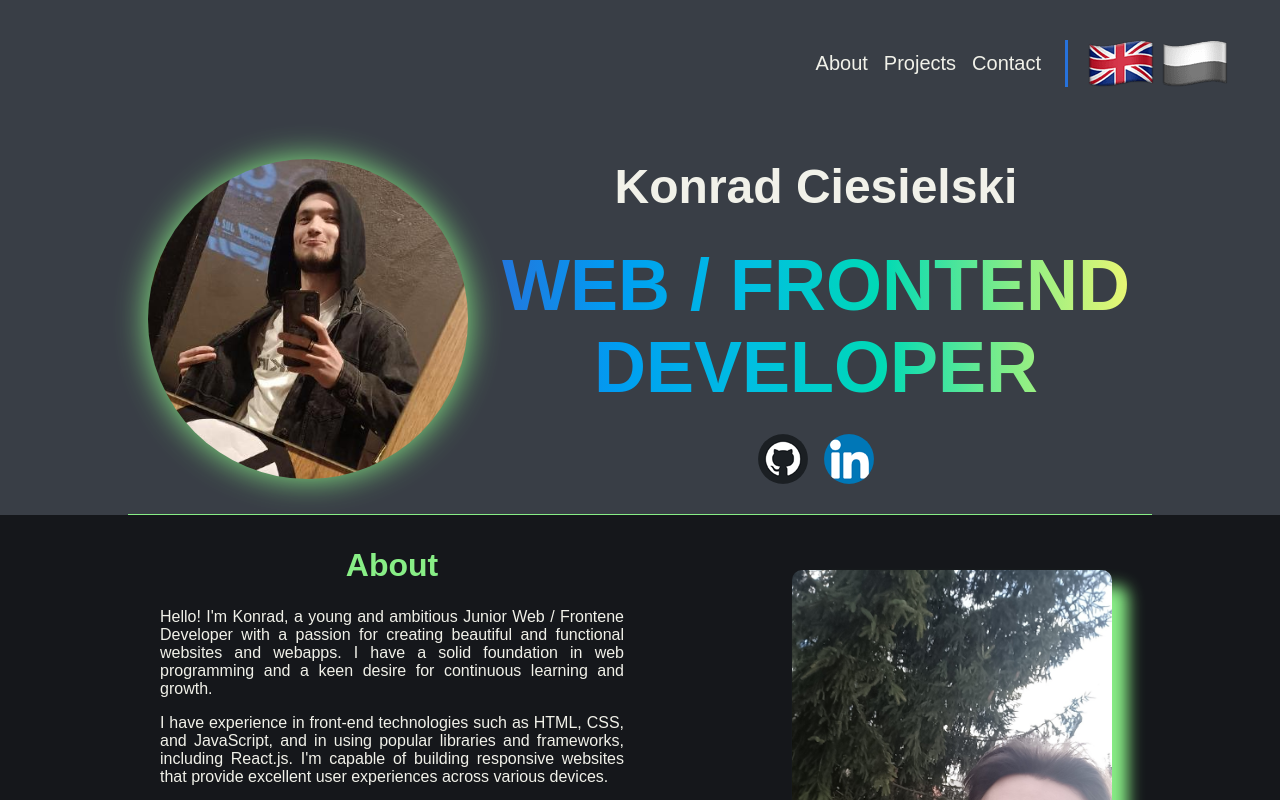
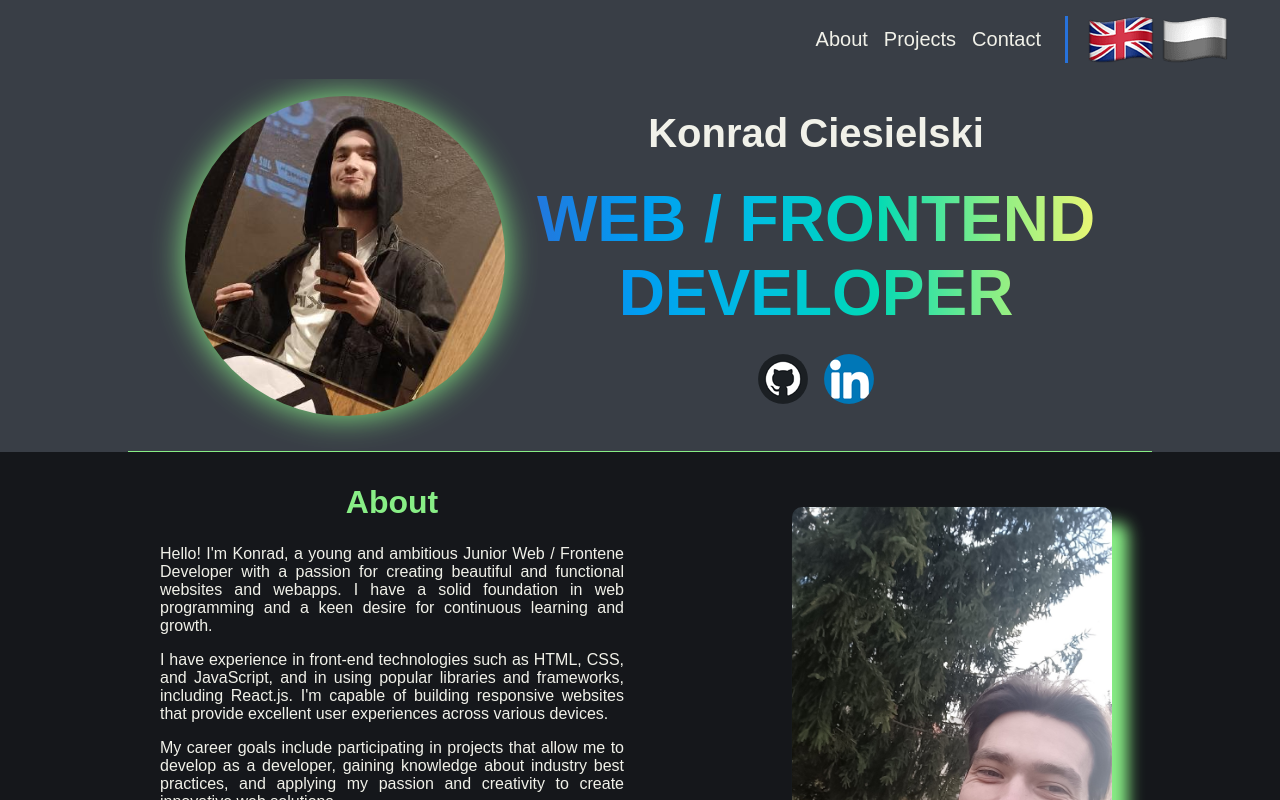
Before and after one commit to KondyKox/Portfolio, a React (Vite) app: page / in a window 1280 px wide. Shown: the top 800 px of the page. Built offline with nearby package versions, Linux system fonts and the light colour scheme.

Commit message:
navbar & hero possition fixed

```diff
--- a/src/components/Navbar/Navbar.css
+++ b/src/components/Navbar/Navbar.css
@@ -2,19 +2,20 @@ header {
   display: flex;
   justify-content: flex-end;
   align-items: center;
-  padding-top: 2rem;
-  padding-bottom: 2rem;
+  padding: 2rem 0;
   position: relative;
   z-index: 9999;
 }
 
 nav {
-  position: sticky;
+  position: fixed;
+  top: 0;
   width: 100%;
+  padding: 1em 0.5em;
   display: flex;
   justify-content: flex-end;
   align-items: center;
-  padding: 0.5em;
+  background: var(--clr-dark);
 }
 
 .mobile__nav {
--- a/src/index.css
+++ b/src/index.css
@@ -22,6 +22,7 @@
   --clr-light: #f1f1e9;
   --clr-blue: #2772db;
   --clr-green: #88ee86;
+  --clr-aqua: #00dab5;
   --clr-gradient: linear-gradient(
     90deg,
     #2772db,
--- a/src/pages/Hero/Hero.css
+++ b/src/pages/Hero/Hero.css
@@ -70,7 +70,7 @@
 
 .hero__link img:hover {
   border-radius: 10px;
-  filter: drop-shadow(0 0 0.5em var(--clr-blue));
+  filter: drop-shadow(0 0 0.5em var(--clr-aqua));
 }
 
 /* md */
@@ -84,14 +84,25 @@
   }
 
   .hero__subtitle {
-    font-size: var(--font-5xl);
+    font-size: var(--font-3xl);
   }
 
   .hero__title {
-    font-size: var(--font-7xl);
+    font-size: var(--font-5xl);
   }
 
   .hero__link img {
     max-width: 3.5em;
   }
 }
+
+/* lg */
+@media (min-width: 1024px) {
+  .hero__subtitle {
+    font-size: var(--font-4xl);
+  }
+
+  .hero__title {
+    font-size: var(--font-6xl);
+  }
+}
```
